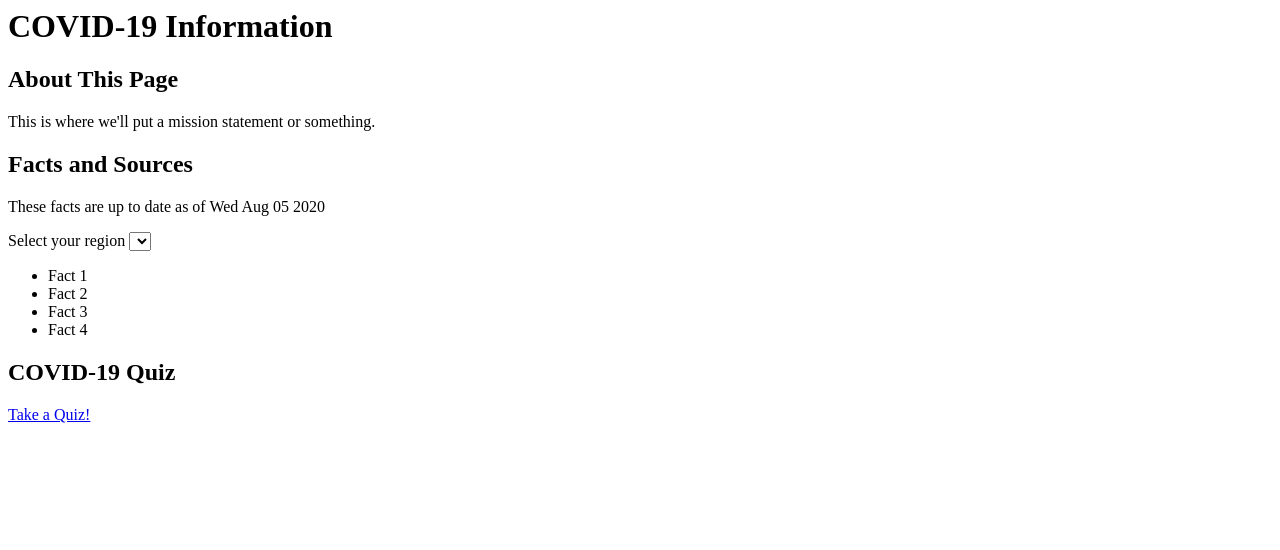
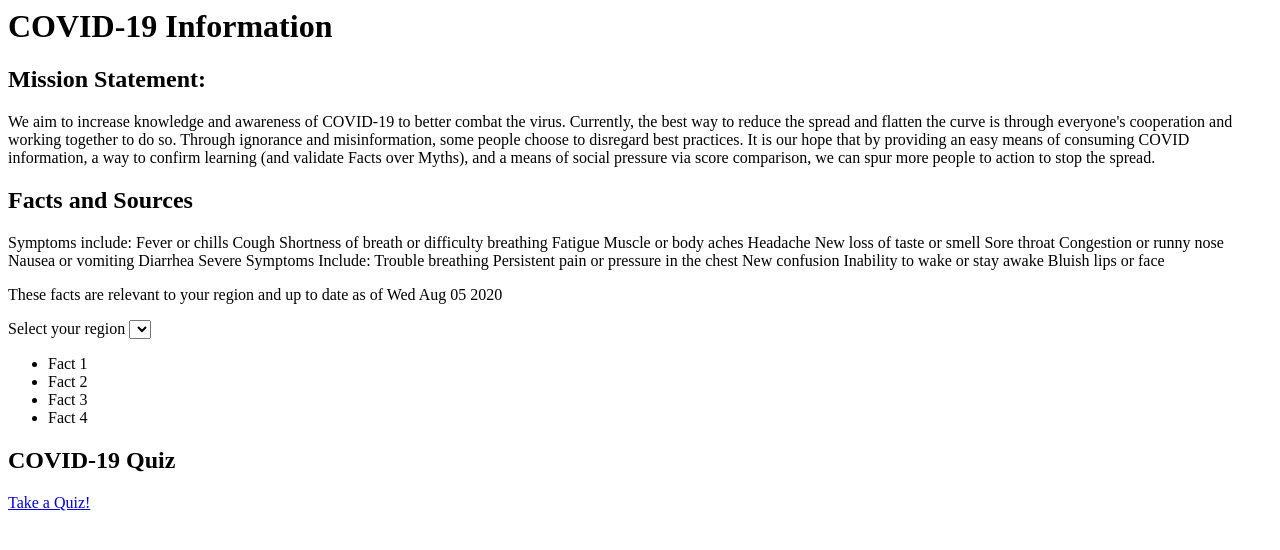
Before and after one commit to swiimii/programming-languages-covid, a Flask app: page / in a window 1280 px wide. Shown: the top 550 px of the page. Run offline with Flask 2, Linux system fonts and the light colour scheme; lists and menus that the app fills with data are empty.

Commit message:
added covid info

```diff
--- a/flask-app/templates/site.html
+++ b/flask-app/templates/site.html
@@ -7,11 +7,37 @@
 	</head>
 	<body>
 		<h1>COVID-19 Information</h1>
-		<h2>About This Page</h2>
-		This is where we'll put a mission statement or something.
+		<h2>Mission Statement:</h2>
+		<p>We aim to increase knowledge and awareness of COVID-19 to better combat the virus.
+			Currently, the best way to reduce the spread and flatten the curve is through everyone's
+			cooperation and working together to do so. Through ignorance and misinformation, some
+			people choose to disregard best practices. It is our hope that by providing an easy means
+			of consuming COVID information, a way to confirm learning (and validate Facts over Myths),
+			and a means of social pressure via score comparison, we can spur more people to action to
+			stop the spread.
+		</p>
 
 		<h2>Facts and Sources</h2>
-		<p id="facts-date">These facts are up to date as of </p>
+		<p> Symptoms include:
+				Fever or chills
+				Cough
+				Shortness of breath or difficulty breathing
+				Fatigue
+				Muscle or body aches
+				Headache
+				New loss of taste or smell
+				Sore throat
+				Congestion or runny nose
+				Nausea or vomiting
+				Diarrhea
+			Severe Symptoms Include:
+				Trouble breathing
+				Persistent pain or pressure in the chest
+				New confusion
+				Inability to wake or stay awake
+				Bluish lips or face
+		</p>
+		<p id="facts-date">These facts are relevant to your region and up to date as of </p>
 		<label for="region">Select your region</label>
 		<select name="region" id="region"
 			onchange="update_case_facts(case_data_csv);
```
Also changed, not shown: 1 other file.
